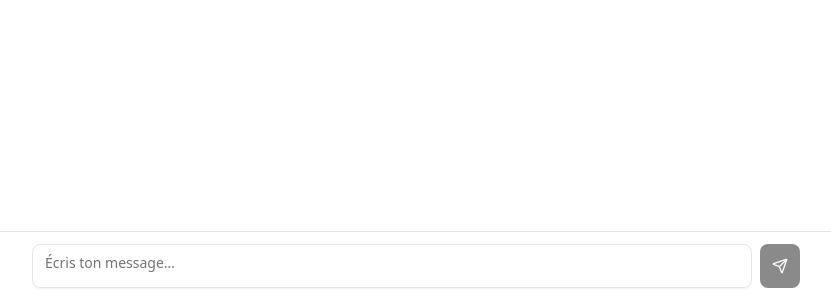
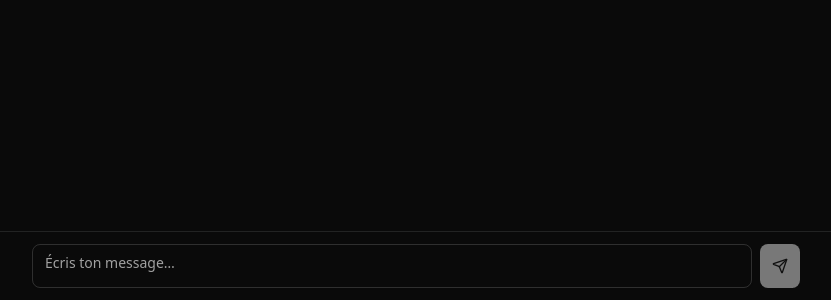
Before and after one commit to NoahBELLO/chat-app, a Next.js app: page / in a window 1280 px wide. Shown: the part 500-800 px from the top of the page, without its empty margins (224-1055 px from the left). Built offline with nearby package versions, Linux system fonts and the light colour scheme.

Commit message:
chore(css) : change to constant dark mode

```diff
--- a/src/frontend/styles/globals.css
+++ b/src/frontend/styles/globals.css
@@ -48,63 +48,40 @@
 
 :root {
   --radius: 0.625rem;
-  --background: oklch(1 0 0);
-  --foreground: oklch(0.145 0 0);
-  --card: oklch(1 0 0);
-  --card-foreground: oklch(0.145 0 0);
-  --popover: oklch(1 0 0);
-  --popover-foreground: oklch(0.145 0 0);
-  --primary: oklch(0.205 0 0);
-  --primary-foreground: oklch(0.985 0 0);
-  --secondary: oklch(0.97 0 0);
-  --secondary-foreground: oklch(0.205 0 0);
-  --muted: oklch(0.97 0 0);
-  --muted-foreground: oklch(0.556 0 0);
-  --accent: oklch(0.97 0 0);
-  --accent-foreground: oklch(0.205 0 0);
-  --destructive: oklch(0.577 0.245 27.325);
-  --border: oklch(0.922 0 0);
-  --input: oklch(0.922 0 0);
-  --ring: oklch(0.708 0 0);
-  --chart-1: oklch(0.646 0.222 41.116);
-  --chart-2: oklch(0.6 0.118 184.704);
-  --chart-3: oklch(0.398 0.07 227.392);
-  --chart-4: oklch(0.828 0.189 84.429);
-  --chart-5: oklch(0.769 0.188 70.08);
-  --sidebar: oklch(0.985 0 0);
-  --sidebar-foreground: oklch(0.145 0 0);
-  --sidebar-primary: oklch(0.205 0 0);
-  --sidebar-primary-foreground: oklch(0.985 0 0);
-  --sidebar-accent: oklch(0.97 0 0);
-  --sidebar-accent-foreground: oklch(0.205 0 0);
-  --sidebar-border: oklch(0.922 0 0);
-  --sidebar-ring: oklch(0.708 0 0);
-}
 
-.dark {
   --background: oklch(0.145 0 0);
   --foreground: oklch(0.985 0 0);
+
   --card: oklch(0.205 0 0);
   --card-foreground: oklch(0.985 0 0);
+
   --popover: oklch(0.205 0 0);
   --popover-foreground: oklch(0.985 0 0);
+
   --primary: oklch(0.922 0 0);
   --primary-foreground: oklch(0.205 0 0);
+
   --secondary: oklch(0.269 0 0);
   --secondary-foreground: oklch(0.985 0 0);
+
   --muted: oklch(0.269 0 0);
   --muted-foreground: oklch(0.708 0 0);
+
   --accent: oklch(0.269 0 0);
   --accent-foreground: oklch(0.985 0 0);
+
   --destructive: oklch(0.704 0.191 22.216);
+
   --border: oklch(1 0 0 / 10%);
   --input: oklch(1 0 0 / 15%);
   --ring: oklch(0.556 0 0);
+
   --chart-1: oklch(0.488 0.243 264.376);
   --chart-2: oklch(0.696 0.17 162.48);
   --chart-3: oklch(0.769 0.188 70.08);
   --chart-4: oklch(0.627 0.265 303.9);
   --chart-5: oklch(0.645 0.246 16.439);
+
   --sidebar: oklch(0.205 0 0);
   --sidebar-foreground: oklch(0.985 0 0);
   --sidebar-primary: oklch(0.488 0.243 264.376);
```
